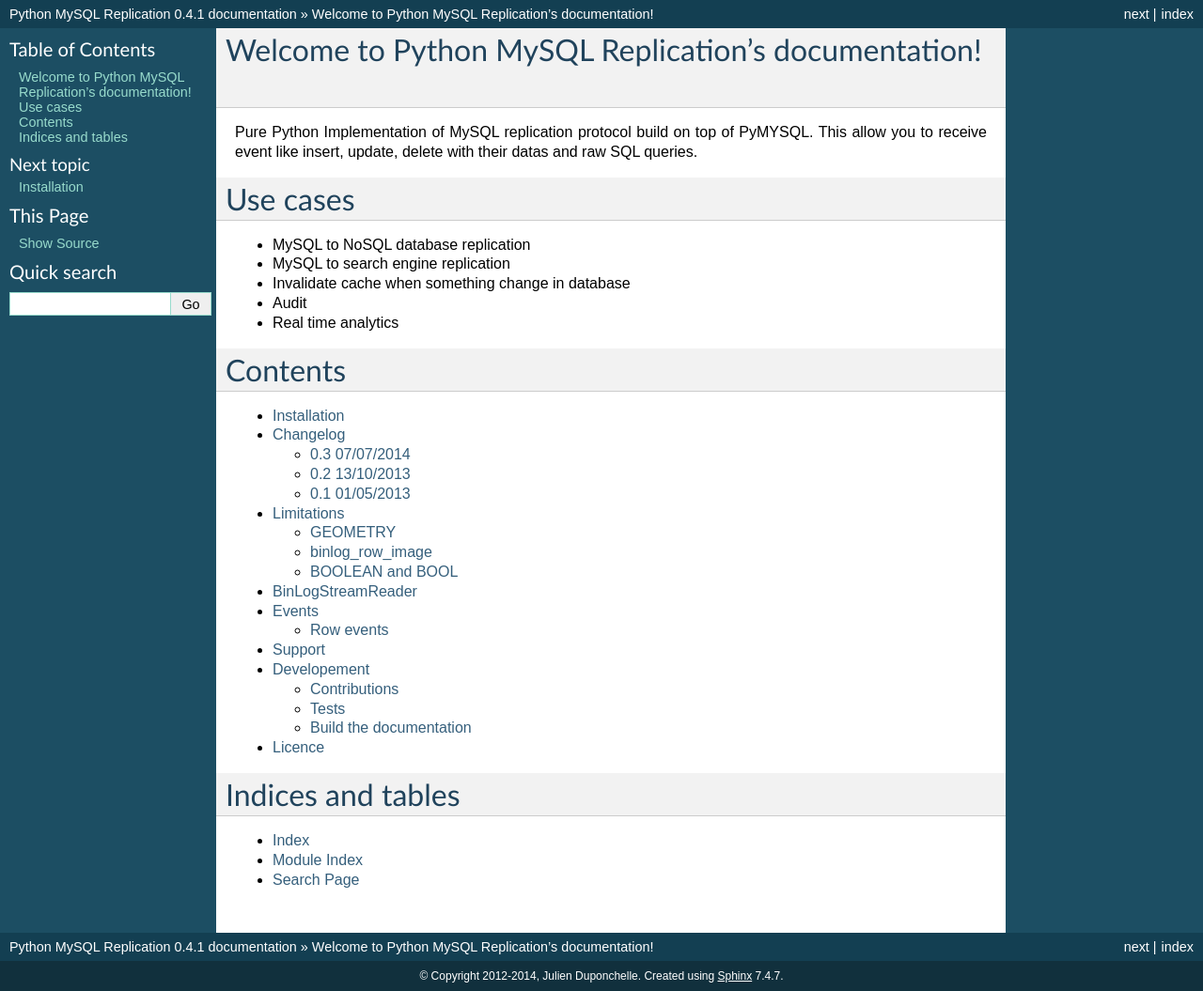
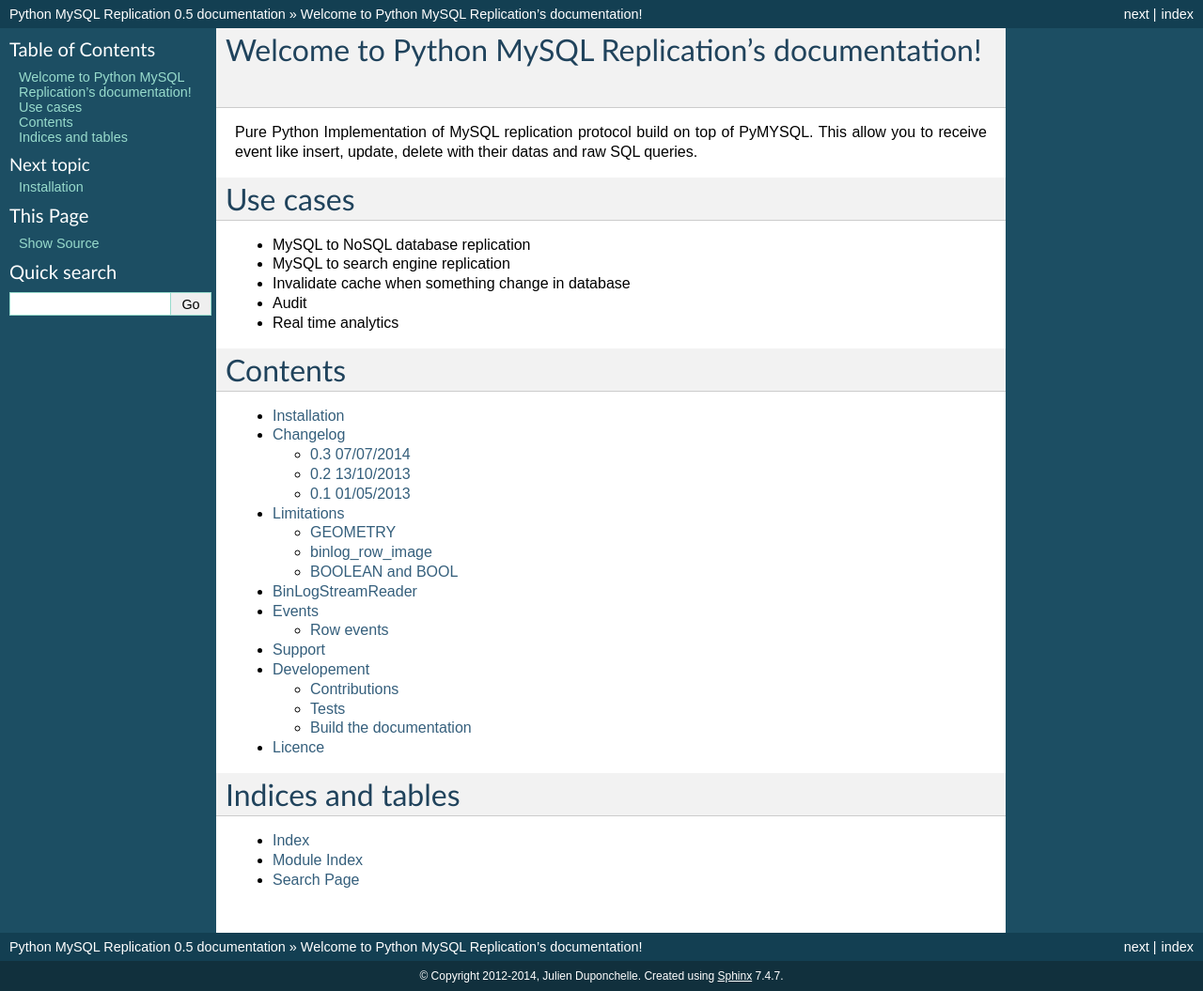
Before and after one commit to julien-duponchelle/python-mysql-replication, a Sphinx documentation site: the page built from docs/index.rst, in a window 1280 px wide. Shown: the whole page at 94% size. Built offline with Sphinx 7.4.7, drawn with Linux system fonts in a browser that asks for light colours; pages that are not in the unit, such as notebooks, are missing from menus.

Commit message:
Release 0.5

```diff
--- a/docs/conf.py
+++ b/docs/conf.py
@@ -48,9 +48,9 @@
 # built documents.
 #
 # The short X.Y version.
-version = '0.4'
+version = '0.5'
 # The full version, including alpha/beta/rc tags.
-release = '0.4.1'
+release = '0.5'
 
 # The language for content autogenerated by Sphinx. Refer to documentation
 # for a list of supported languages.
--- a/setup.py
+++ b/setup.py
@@ -30,7 +30,7 @@
         unittest.main(tests, argv=sys.argv[:1])
 
 
-version = "0.4.1"
+version = "0.5"
 
 setup(
     name="mysql-replication",
```
Also changed, not shown: 1 other file.
